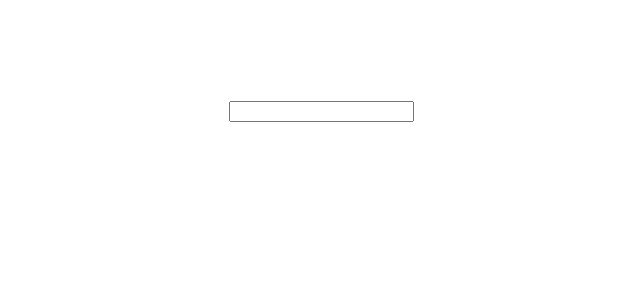
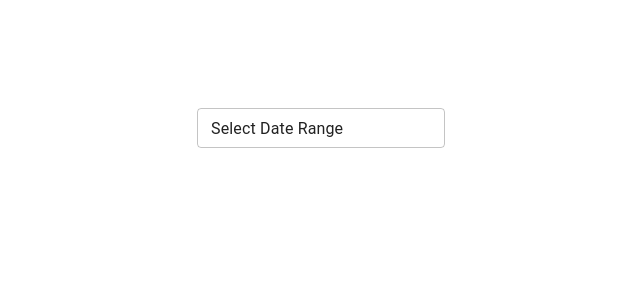
Before and after one commit to yasirulakshan/customized-react-date-range-picker, a React (Create React App) app: page / in a window 1280 px wide. Shown: the top 300 px of the page, without its empty margins (319-959 px from the left). Built offline with nearby package versions, Linux system fonts and the light colour scheme.

Commit message:
feat: Add DateInputShowComponent for displaying date input

```diff
--- a/package.json
+++ b/package.json
@@ -3,6 +3,9 @@
   "version": "0.1.0",
   "private": true,
   "dependencies": {
+    "@emotion/react": "^11.11.4",
+    "@emotion/styled": "^11.11.5",
+    "@mui/material": "^5.15.20",
     "@testing-library/jest-dom": "^5.17.0",
     "@testing-library/react": "^13.4.0",
     "@testing-library/user-event": "^13.5.0",
--- a/src/CustomDateRangePicker/CustomDateRangePicker.tsx
+++ b/src/CustomDateRangePicker/CustomDateRangePicker.tsx
@@ -1,16 +1,31 @@
-import React, { useEffect, useState } from "react";
+import React, { forwardRef, useEffect, useState } from "react";
 import DatePicker from "react-datepicker";
 import "react-datepicker/dist/react-datepicker.css";
 import "./CustomDateRangePicker.css"; // Your custom CSS
+import DateInputShowComponent from "../DateInputShowComponent/DateInputShowComponent";
+
+interface CustomDateInputProps extends React.HTMLProps<HTMLButtonElement> {
+  value?: string;
+}
 
 const CustomDateRangePicker: React.FC = () => {
   const [dateRange, setDateRange] = useState<[Date | null, Date | null]>([
     null,
     null,
   ]);
-
   const [startDate, setStartDate] = useState<Date | undefined>(undefined);
   const [endDate, setEndDate] = useState<Date | undefined>(undefined);
+
+  const CustomDateInput = forwardRef<HTMLButtonElement, CustomDateInputProps>(
+    ({ value, onClick }, ref) => (
+      <DateInputShowComponent
+        id="date-picker"
+        placeholder={value || "Select Date Range"}
+        onClick={onClick}
+        ref={ref as React.Ref<HTMLDivElement>}
+      />
+    )
+  );
 
   useEffect(() => {
     if (dateRange[0]) {
@@ -35,6 +50,7 @@ const CustomDateRangePicker: React.FC = () => {
         setDateRange(update);
       }}
       calendarStartDay={1} // Starts from Monday
+      customInput={<CustomDateInput />}
     />
   );
 };
--- /dev/null
+++ b/src/DateInputShowComponent/DateInputShowComponent.tsx
@@ -0,0 +1,33 @@
+import { TextField } from "@mui/material";
+import React from "react";
+
+type DateInputShowComponentProps = {
+  id: string;
+  placeholder: string;
+  onClick: React.MouseEventHandler<HTMLElement> | undefined;
+  ref: React.Ref<HTMLDivElement>;
+};
+
+const DateInputShowComponent: React.FC<DateInputShowComponentProps> = ({
+  id,
+  placeholder,
+  onClick,
+  ref,
+}) => {
+  const onClickHandler = (event: React.MouseEvent<HTMLElement>) => {
+    onClick && onClick(event);
+  };
+  return (
+    <TextField
+      id={id}
+      value={placeholder}
+      onClick={(e) => onClickHandler(e)}
+      variant="outlined"
+      ref={ref}
+      sx={{ mt: 1 }}
+      size="small"
+    />
+  );
+};
+
+export default DateInputShowComponent;
```
Also changed, not shown: 1 other file (tests, documents, lock files or other folders).
